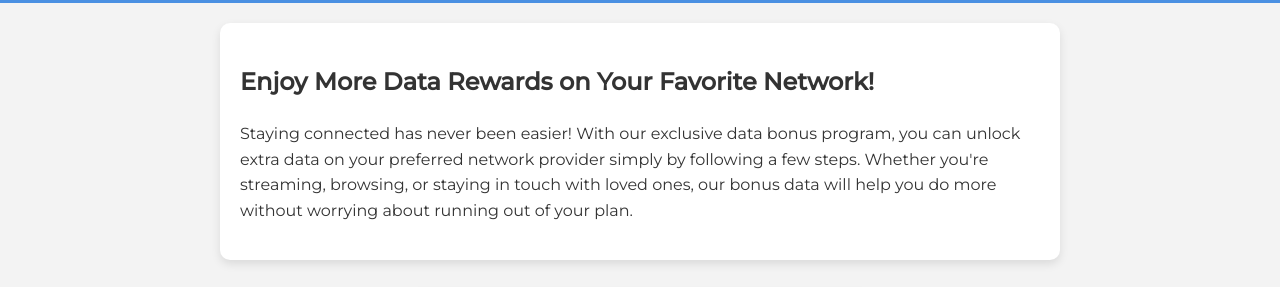
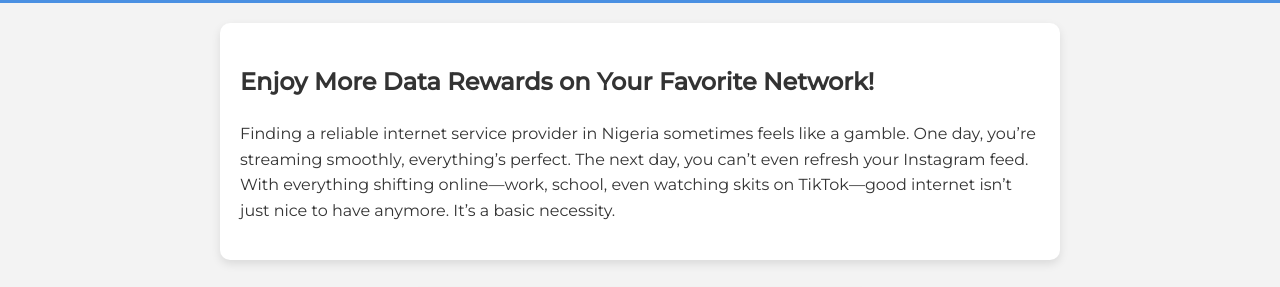
Before and after one commit to fscsfffffffffff/mugspu, a plain HTML site: page getappy2025.html in a window 1280 px wide. Shown: the part 85-372 px from the top of the page. Drawn offline with Linux system fonts and the light colour scheme.

Commit message:
Update getappy2025.html

```diff
--- a/getappy2025.html
+++ b/getappy2025.html
@@ -124,8 +124,7 @@
     <section class="article-section">
         <h2>Enjoy More Data Rewards on Your Favorite Network!</h2>
         <p>
-            Staying connected has never been easier! With our exclusive data bonus program, you can unlock extra data on your preferred network provider simply by following a few steps. Whether you're streaming, browsing, or staying in touch with loved ones, our bonus data will help you do more without worrying about running out of your plan.
-        </p>
+          Finding a reliable internet service provider in Nigeria sometimes feels like a gamble. One day, you’re streaming smoothly, everything’s perfect. The next day, you can’t even refresh your Instagram feed. With everything shifting online—work, school, even watching skits on TikTok—good internet isn’t just nice to have anymore. It’s a basic necessity.</p>
 
     </section>
 
```
